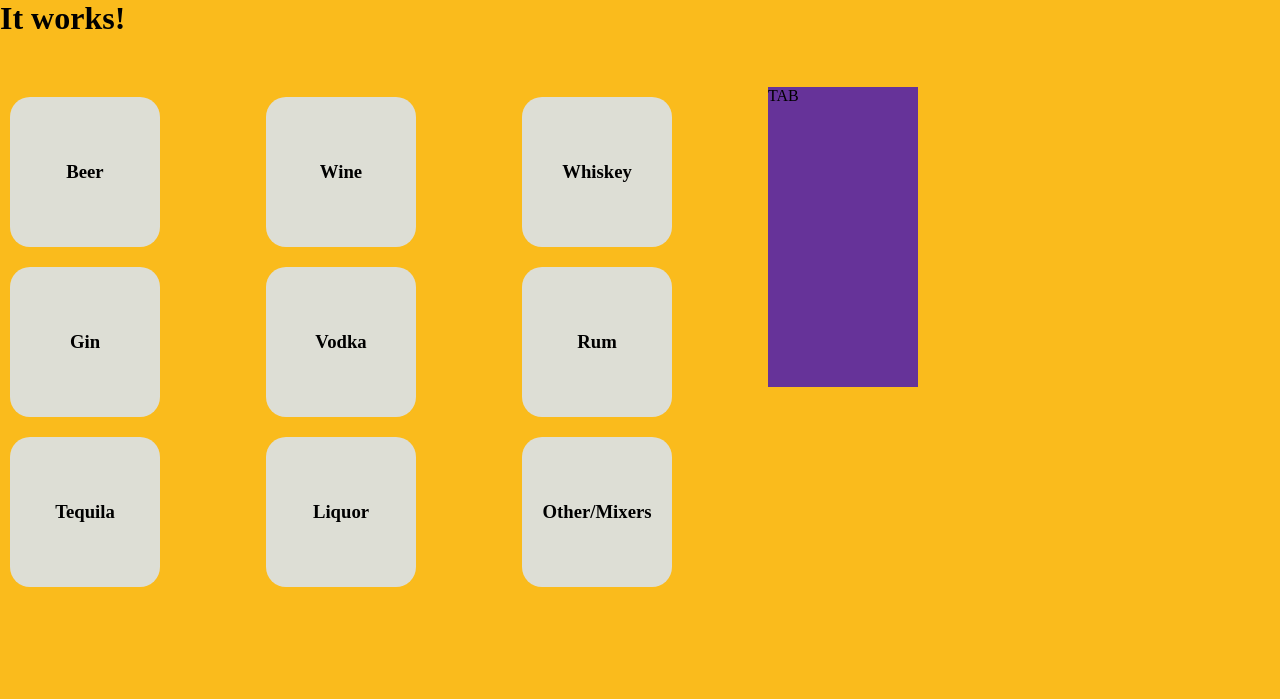
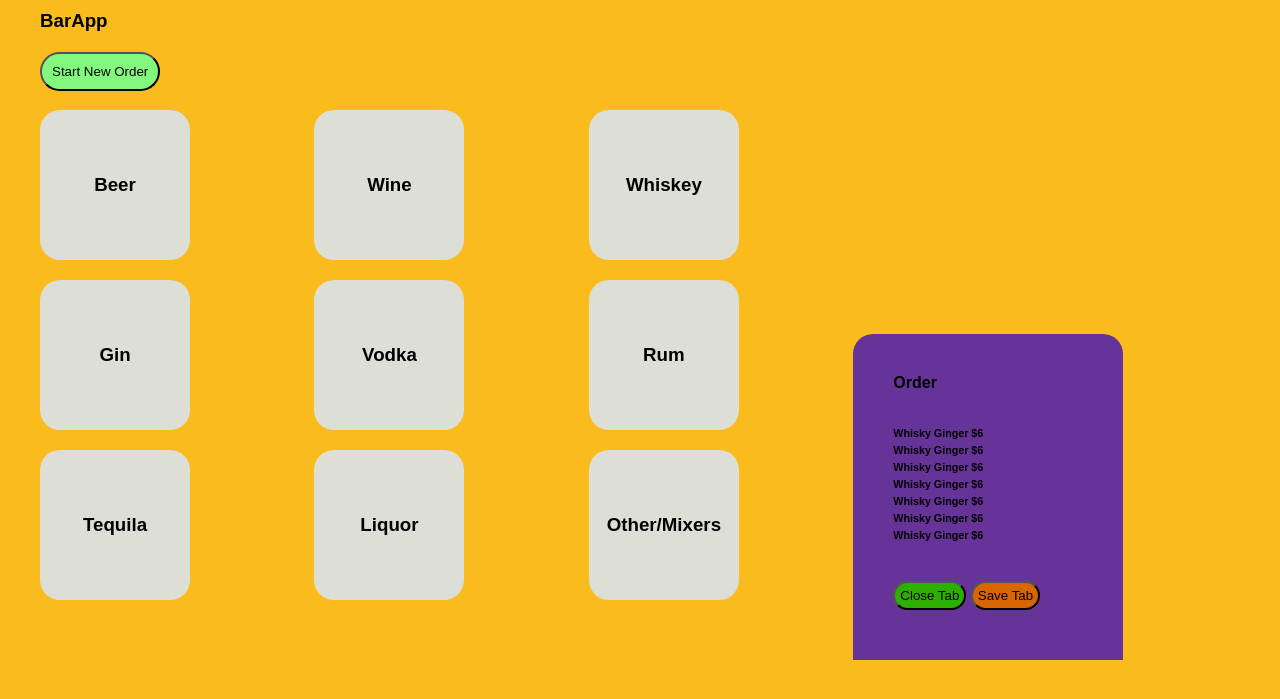
Before and after one commit to janeskywalker/barapp, a Django app: page / in a window 1280 px wide. Shown: the top 699 px of the page. Run offline with Django 3.2, Linux system fonts and the light colour scheme.

Commit message:
Adds base.html and a good start on main.html with styling

```diff
--- a/barapp/static/style.css
+++ b/barapp/static/style.css
@@ -1,6 +1,7 @@
 * {
     margin: 0;
     padding: 0;
+    font-family: sans-serif;
 }
 
 body {
@@ -12,15 +13,17 @@ body {
     grid-template-areas:    'head head'
                             'cat tab'
                             'foot tab';
-    grid-template-columns: 3fr 2fr;
-    grid-template-rows: 50px 1fr 50px;
+    grid-template-columns: 3fr 1.5fr;
+    grid-template-rows: 100px 1fr 50px;
     /* justify-items: center; */
+    grid-auto-rows: minmax(100px, auto);
 }
 
 .cats {
     display: grid;
     grid-area: cat;
     grid-template-columns: 1fr 1fr 1fr;
+    margin-left:30px;
 
 }
 
@@ -35,10 +38,34 @@ body {
 }
 
 .tab {
+    display: grid;
     grid-area: tab;
-    height: 300px;
-    width: 150px;
+    height: max-content;
+    width: 250px;
     background: rebeccapurple;
+    padding: 10px;
+    border-radius: 20px 20px 0 0;
+    align-self: end;
+}
+
+.tab-buttons {
+    margin: 10px;
+    padding: 30px 0 30px 20px;
+    align-items: center;
+    justify-items: center;
+}
+
+.close-tab, .save-tab {
+    padding: 5px;
+    border-radius: 20px;
+}
+
+.close-tab {
+    background-color: rgb(46, 174, 0)
+}
+
+.save-tab {
+    background-color: rgb(216, 101, 0)
 }
 
 h3 {
@@ -46,8 +73,31 @@ h3 {
     line-height: 150px;
 }
 
+.head {
+    grid-area: head;
+    margin-left: 40px;
+    align-items: center;
+}
+
 h1 {
-    grid-area: head;
+    margin-top: 10px;
+    font-family: sans-serif;
+}
+
+.create-order {
+    background: rgb(130, 249, 126);
+    padding: 10px;
+    border-radius: 20px;
+    margin-top:20px;
+
+}
+
+h4 {
+    padding: 30px
+}
+
+h6 {
+    padding: 5px 0 0 30px;
 }
 
 @media screen and (max-width: 600px) {
--- /dev/null
+++ b/barapp/templates/base.html
@@ -0,0 +1,18 @@
+{% load staticfiles %}
+<!DOCTYPE html>
+<html lang="en">
+<head>
+    <meta charset="UTF-8">
+    <meta name="viewport" content="width=device-width, initial-scale=1.0">
+    <meta http-equiv="X-UA-Compatible" content="ie=edge">
+    <link rel="stylesheet" type="text/css" href="{% static 'style.css' %}">
+    <title>BarApp</title>
+</head>
+<body>
+
+{% block content %}
+{% endblock %}
+
+
+</body>
+</html>
--- a/barapp/templates/main.html
+++ b/barapp/templates/main.html
@@ -1,16 +1,13 @@
+{% extends 'base.html' %}
 {% load staticfiles %}
-<!DOCTYPE html>
-<html lang="en">
-<head>
-    <meta charset="UTF-8">
-    <meta name="viewport" content="width=device-width, initial-scale=1.0">
-    <meta http-equiv="X-UA-Compatible" content="ie=edge">
-    <link rel="stylesheet" type="text/css" href="{% static 'style.css' %}">
-    <title>BarApp</title>
-</head>
-<body>
-    <h1>It works!</h1>
+
+
+{% block content %}
     <section class="container">
+        <section class="head">
+            <h1>BarApp</h1>
+            <button class="create-order">Start New Order</button>
+        </section>
         <section class="cats">
             {% for category in categories %}
                 <div class="category">
@@ -18,8 +15,21 @@
                 </div>
             {% endfor %}
         </section>
-        <div class="tab">TAB</div>
+        <div class="tab">
+            <h4>Order</h4>
+            <h6>Whisky Ginger    $6</h6>
+            <h6>Whisky Ginger    $6</h6>
+            <h6>Whisky Ginger    $6</h6>
+            <h6>Whisky Ginger    $6</h6>
+            <h6>Whisky Ginger    $6</h6>
+            <h6>Whisky Ginger    $6</h6>
+            <h6>Whisky Ginger    $6</h6>
+            <section class="tab-buttons">
+                <button class="close-tab">Close Tab</button>
+                <button class="save-tab">Save Tab</button>
+            </section>
+
+        </div>
     </section>
 
-</body>
-</html>
+    {% endblock %}
```
